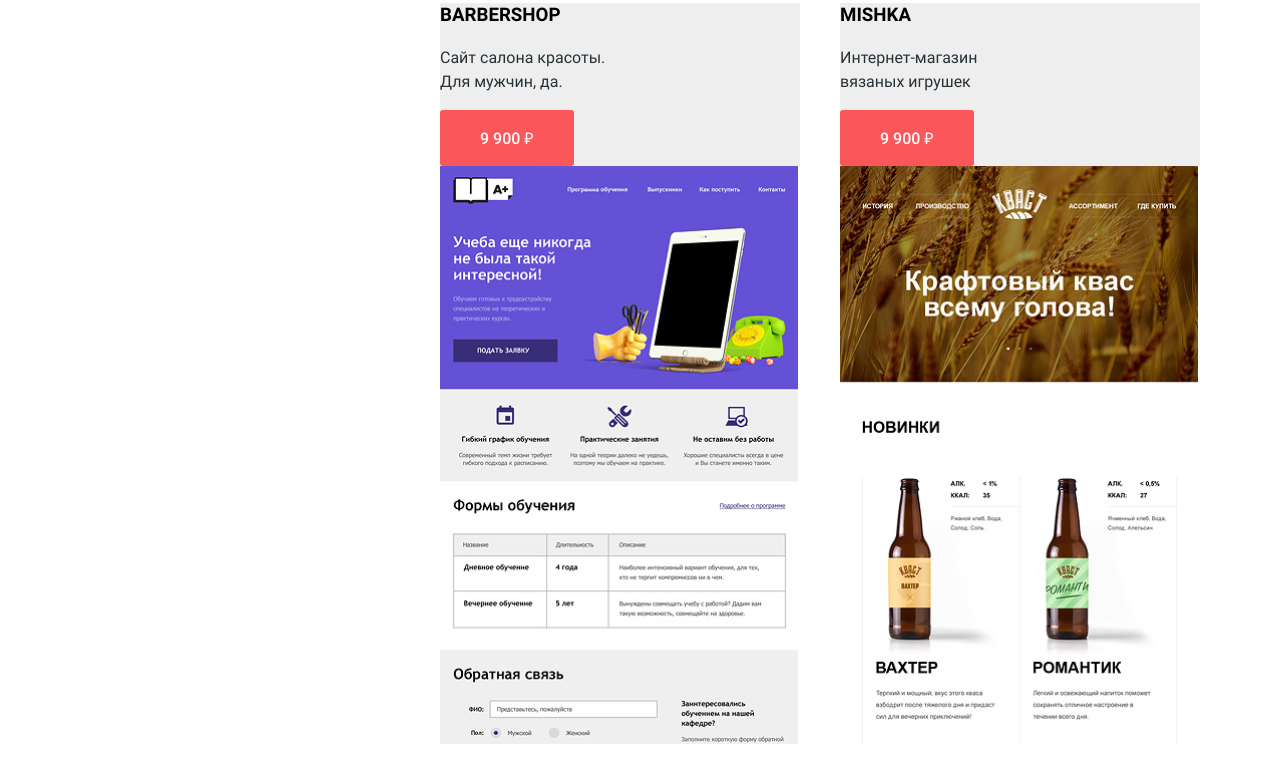
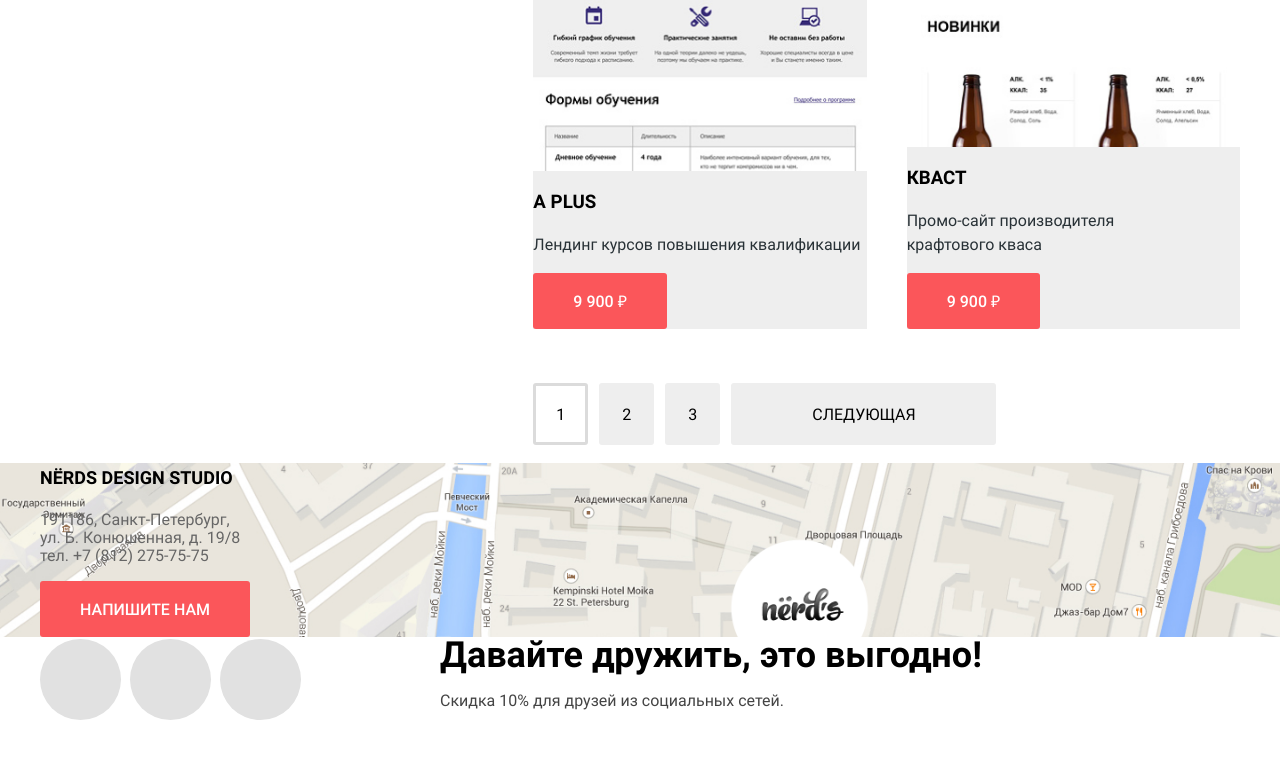
Before and after one commit to svetlana-solo/448299-nerds-30, a plain HTML site: page catalog.html in a window 1280 px wide. Shown: the part 1807-2570 px from the top of the page. Drawn offline with Linux system fonts and the light colour scheme.

Commit message:
сетки на флексах

```diff
--- a/catalog.html
+++ b/catalog.html
@@ -220,6 +220,7 @@
     </div>
   </main>
   <footer class="main-footer">
+    <div class="map-wrapper">
       <section class="map">
         <img src="img/map.png" width="1440" height="416" alt="Карта проезда к студии Нердс">
       </section>
@@ -231,6 +232,7 @@
           </p>
           <a class="button" href="blank.html">Напишите нам</a>
         </section>
+      </div>
     </div>
     <section class="footer-social container">
       <h2 class="hidden">Давайте дружить!</h2>
--- a/css/style.css
+++ b/css/style.css
@@ -103,6 +103,7 @@ img {
 }
 
 .main-header {
+    padding-top: 49px;
     background-color: var(--color-gray-100);
 }
 
@@ -117,11 +118,13 @@ img {
 
 .site-nav {
     display: flex;
-  justify-content: space-between;
-  width: 437px;
+    margin: 0;
     list-style: none;
-  margin: 0;
-  padding: 75px 0 14px 0;
+    padding: 26px 0 14px 0;
+}
+
+.nav-item {
+    margin: 0 22px 0 23px;
 }
 
 .site-nav a, .cart-link {
@@ -139,14 +142,13 @@ img {
 
 .main-header-logo {
     width: 160px;
-  padding-top: 49px;
 }
 
 .cart-link {
     width: 115px;
-  padding-top: 75px;
     text-transform: uppercase;
     text-align: right;
+    margin-top: 26px;
 }
 
 .main-header-logo:hover {
@@ -379,6 +381,7 @@ img {
 .main-catalog-wrapper {
     display: grid;
     grid-template-columns: 1fr 2fr;
+    column-gap: 140px;
 }
 
 .main-filter {
@@ -423,9 +426,7 @@ img {
 
 .main-sorting {
     display: flex;
-  flex-direction: row;
-  justify-content: flex-end;
-  margin-left: 47px;
+    align-items: center;
 }
 
 .main-sorting h2 {
@@ -436,15 +437,12 @@ img {
     text-transform: uppercase;
     list-style: none;
     display: flex;
-  justify-content: space-between;
+    padding: 0;
+    margin: 0;
 }
 
 .sorting-type-list li {
-  width: 60px;
-}
-
-.sorting-type-list li:last-child {
-  width: 101px;
+    margin-left: 25px;
 }
 
 .sorting-direction-list {
@@ -482,7 +480,8 @@ img {
     margin: 0;
     display: grid;
     grid-template-columns: 1fr 1fr;
-  column-gap: 42;
+    column-gap: 40px;
+    row-gap: 30px;
 }
 
 .templates-list h3 {
@@ -490,28 +489,30 @@ img {
     text-transform: uppercase;
 }
 
-.template-description {
-  background-color: var(--color-gray-100);
-  width: 360px;
+.template-item {
+    position: relative;
 }
 
-.template-item {
-  width: 360px;
+.template-description {
+    position: absolute;
+    left: 0;
+    right: 0;
+    bottom: 0;
+    background-color: var(--color-gray-100);
 }
 
 /* Pagination */
 
 .pagination-list {
     list-style: none;
-  width: 443px;
     padding: 0;
     margin: 0;
+    margin-top: 54px;
     display: flex;
-  justify-content: space-between;
 }
 
 .pagination-item {
-  display: inline-block;
+    margin-right: 11px;
 }
 
 .pagination-link {
@@ -539,14 +540,25 @@ img {
     width: 100%;
 }
 
+.map-wrapper {
+    position: relative;
+    z-index: 0;
+}
+
 .map {
-  margin-top: 80px;
-  margin-bottom: 68px;
+    position: absolute;
+    top: 0;
+    bottom: 0;
+    right: 0;
+    left: 0;
+    z-index: -1;
+    overflow: hidden;
 }
 
 .contact {
     width: 320px;
-  height: 310px;
+    padding: ;
+    margin: 114px auto 122px 0;
 }
 
 .contact-title {
@@ -570,12 +582,13 @@ img {
 }
 
 .social-list {
-  display: grid;
+    display: flex;
     margin: 0;
     padding: 0;
-  grid-template-columns: repeat(3, 1fr);
     list-style: none;
     grid-row: span 2;
+    align-content: center;
+    align-items: center;
 }
 
 .social-item {
@@ -584,6 +597,7 @@ img {
     background-color: var(--color-gray-200);
     display: inline-block;
     border-radius: 50%;
+    margin-right: 9px;
 }
 
 .social-item:hover {
@@ -598,6 +612,7 @@ img {
     font-size: 36px;
     line-height: 36px;
     color: var(--color-black);
+    margin: 0;
 }
 
 .social-text {
```
Lines whose indentation alone changed are shown as unchanged.
